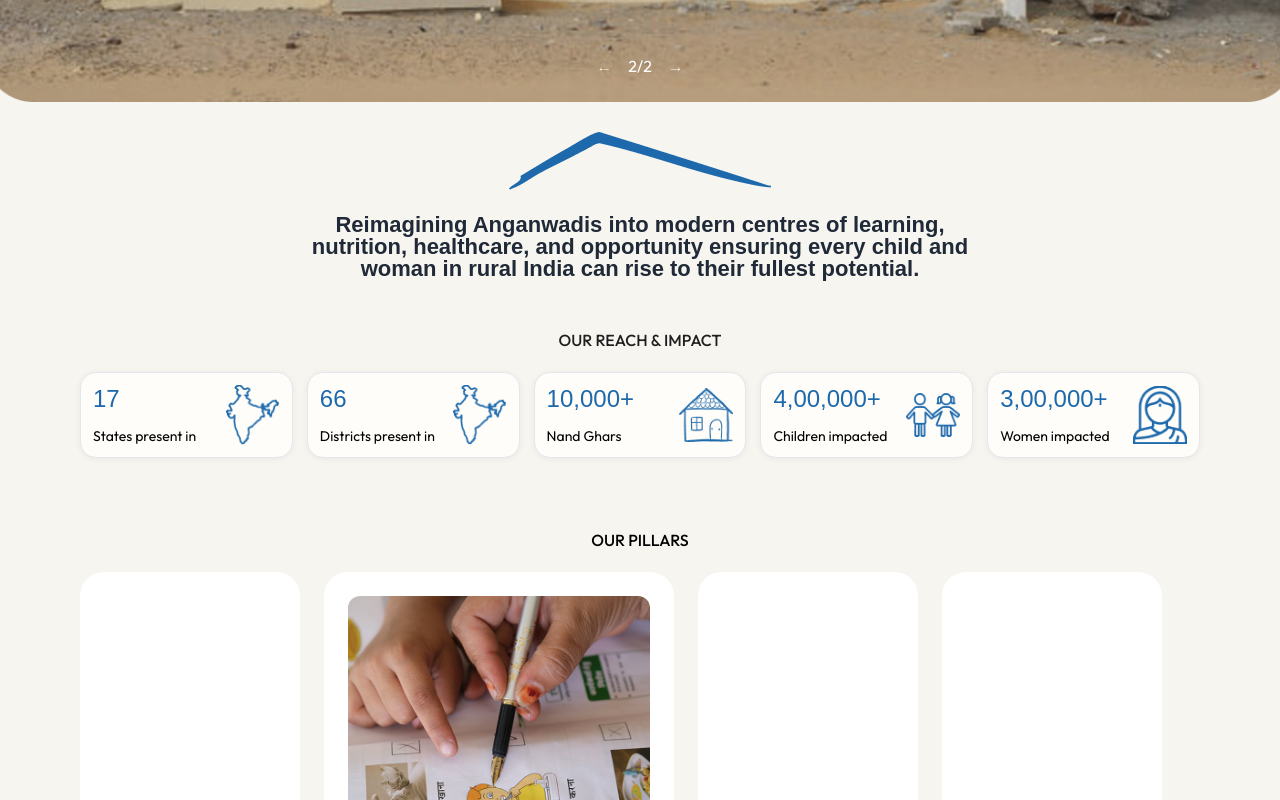
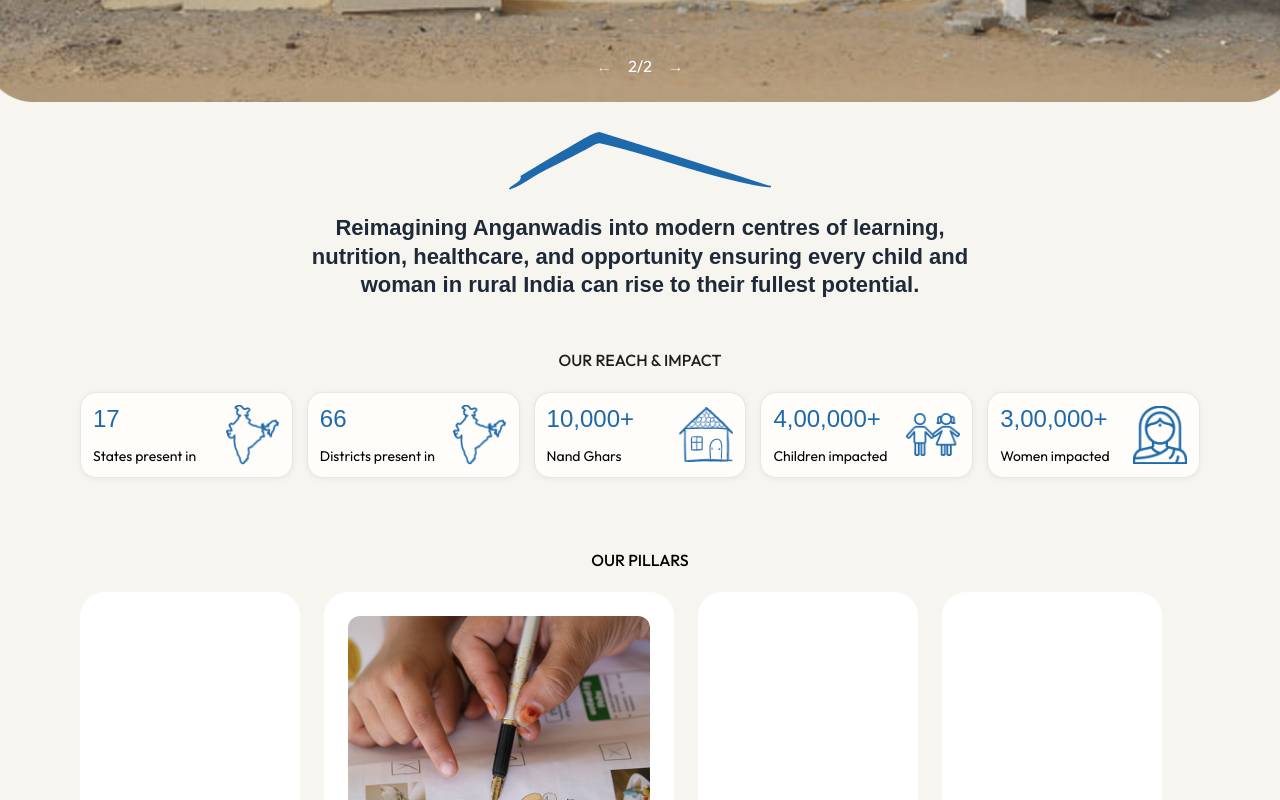
Before and after one commit to rushiiiiiiiiiiiiiiiiiiii/Assignment, a React (Vite) app: page / in a window 1280 px wide. Shown: the part 698-1498 px from the top of the page. Built offline with nearby package versions, Linux system fonts and the light colour scheme; the HTML template or start-up script is replaced by a standard one; a web font is replaced by a local one.

Commit message:
chnages mine

```diff
--- a/src/components/layout/AtGlance.jsx
+++ b/src/components/layout/AtGlance.jsx
@@ -32,10 +32,10 @@ export default function AtGlance() {
             text-[#1F2937]
 
             text-[16px]
-            leading-none
+            leading-[1.3]
 
             lg:text-[22px]
-            lg:leading-none
+            lg:leading-[1.3]
           "
           style={{ fontFamily: "Parkinsans, sans-serif" }}
         >
--- a/src/components/layout/Hero.jsx
+++ b/src/components/layout/Hero.jsx
@@ -36,7 +36,7 @@ export default function Hero() {
             className="
               absolute inset-0
               w-full h-full
-              object-fill
+              object-contain
               animate-slide-out-left
             "
             alt=""
```
